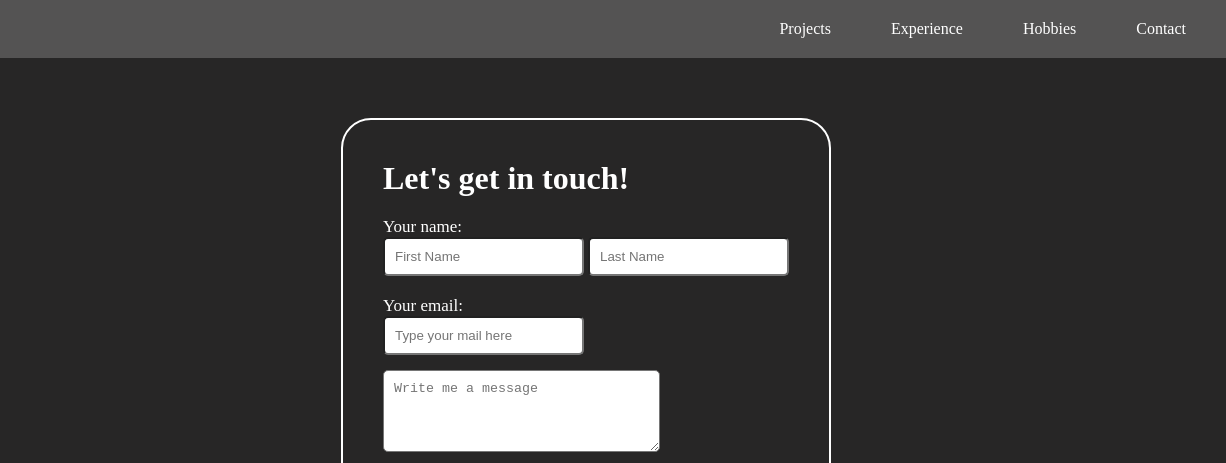
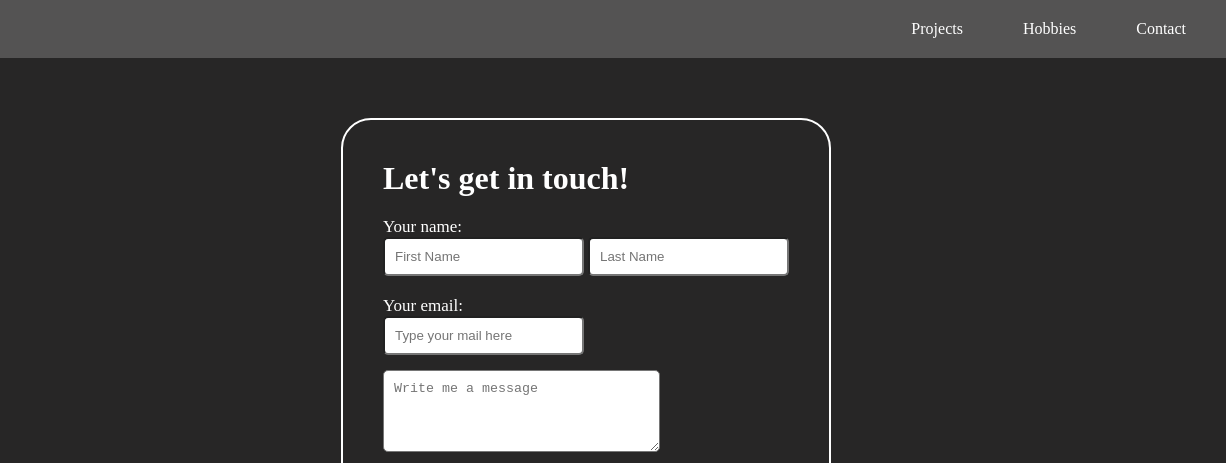
Before and after one commit to hieunguyen2711/My-Portfolio, a website: page Info HTML/contact.html in a window 1280 px wide. Shown: the top 463 px of the page, 54-1280 px from the left. Drawn offline with nearby package versions, Linux system fonts and the light colour scheme.

Commit message:
Removing the Experience Section

```diff
--- a/Info HTML/contact.html
+++ b/Info HTML/contact.html
@@ -26,7 +26,7 @@
             </a>
             <li><a href="http://127.0.0.1:5500/Info%20HTML/contact.html?">Contact</a></li>
             <li><a href="http://127.0.0.1:5500/Info%20HTML/hobbies.html?">Hobbies</a></li>
-            <li><a href="http://127.0.0.1:5500/Info%20HTML/experience.html?">Experience</a></li>
+            <!-- <li><a href="http://127.0.0.1:5500/Info%20HTML/experience.html?">Experience</a></li> -->
             <li><a href="http://127.0.0.1:5500/Info%20HTML/projects.html?">Projects</a></li>
 
         </ul>
```
Also changed, not shown: Info HTML/hobbies.html (+1 -1 lines), Info HTML/main.html (+1 -1 lines), Info HTML/projects.html (+1 -1 lines).
